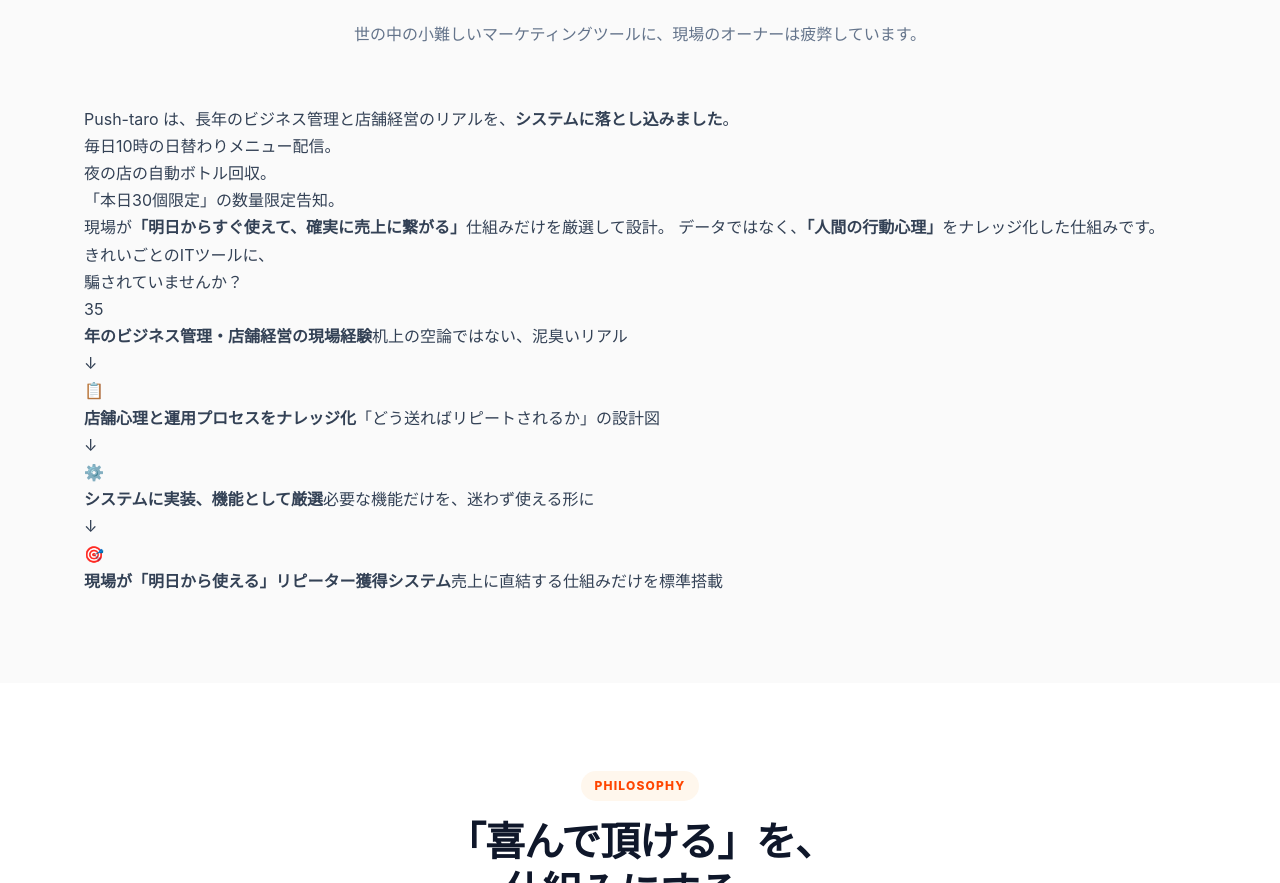
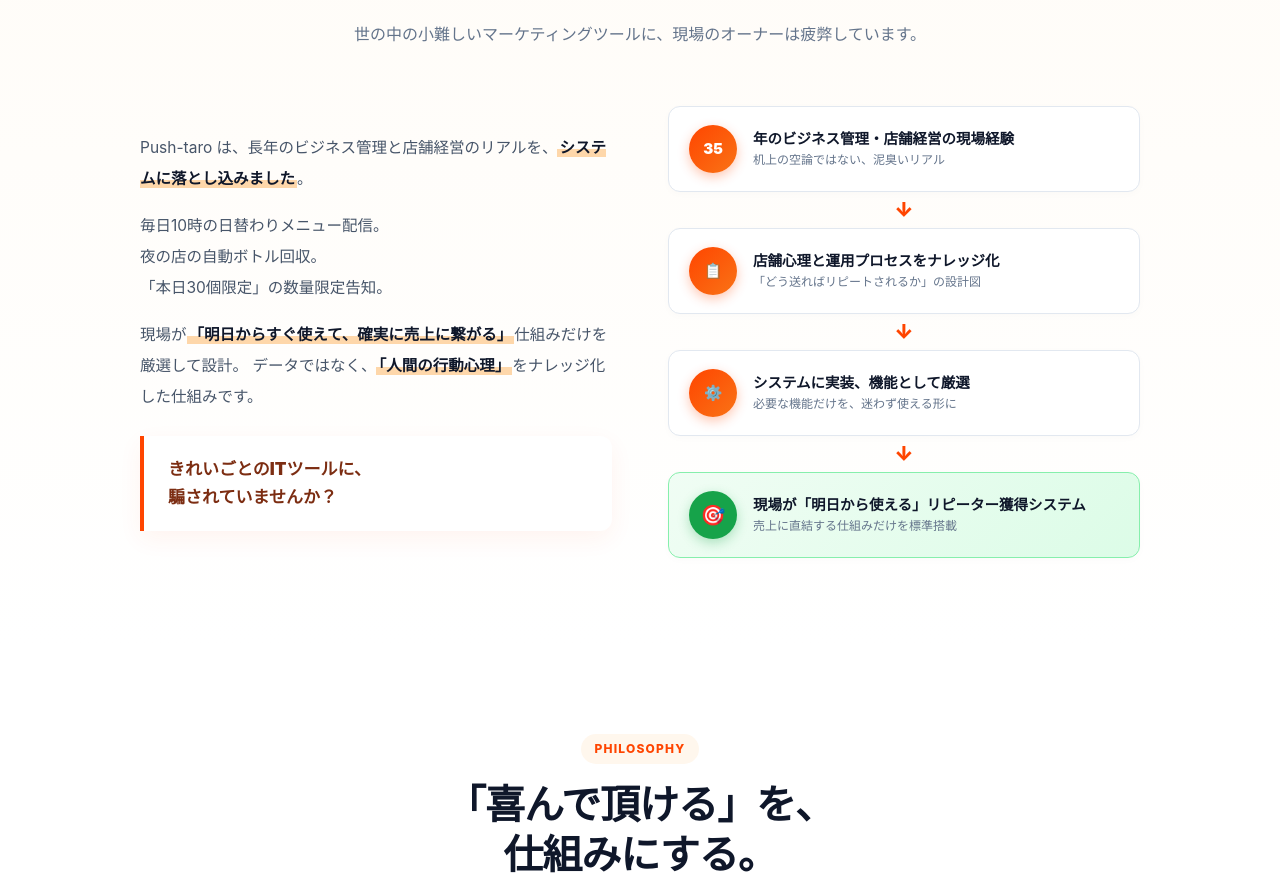
Before and after one commit to thellcishii-lang/push-taro, a Next.js app: page / in a window 1280 px wide. Shown: the part 1176-2059 px from the top of the page. Built offline with nearby package versions, Linux system fonts and the light colour scheme; no server answers.

Commit message:
Add styles for story section and steps

```diff
--- a/app/lp.css
+++ b/app/lp.css
@@ -2001,3 +2001,133 @@
     font-size: 14px;
   }
 }
+
+/* ============================================================
+   STORY SECTION（シニアナレッジマネージャー）
+============================================================ */
+.story-section {
+  background: linear-gradient(180deg, #fffbf5 0%, #fff 100%);
+  position: relative;
+  overflow: hidden;
+}
+.story-section::before {
+  content: '';
+  position: absolute;
+  top: -100px;
+  right: -100px;
+  width: 400px;
+  height: 400px;
+  background: radial-gradient(circle, rgba(255,69,0,0.08), transparent 70%);
+  pointer-events: none;
+}
+.story-wrap {
+  display: grid;
+  grid-template-columns: 1fr 1fr;
+  gap: 56px;
+  align-items: center;
+  max-width: 1000px;
+  margin: 0 auto;
+  position: relative;
+  z-index: 1;
+}
+.story-text p {
+  font-size: 15.5px;
+  color: var(--slate-600);
+  line-height: 2;
+  margin-bottom: 16px;
+}
+.story-text strong {
+  color: var(--slate-900);
+  font-weight: 900;
+  background: linear-gradient(transparent 60%, #fed7aa 60%);
+  padding: 0 2px;
+}
+.story-quote {
+  margin: 24px 0 0;
+  padding: 20px 24px;
+  background: #fff;
+  border-left: 4px solid #ff4500;
+  border-radius: 0 12px 12px 0;
+  font-size: 17px;
+  font-weight: 900;
+  color: #7c2d12;
+  line-height: 1.6;
+  box-shadow: 0 8px 24px rgba(255,69,0,0.06);
+}
+.story-flow {
+  display: flex;
+  flex-direction: column;
+  gap: 12px;
+}
+.story-step {
+  display: flex;
+  align-items: center;
+  gap: 16px;
+  background: #fff;
+  border: 1px solid var(--slate-200);
+  border-radius: 12px;
+  padding: 18px 20px;
+  transition: all 0.25s;
+  box-shadow: 0 2px 8px rgba(0,0,0,0.02);
+}
+.story-step:hover {
+  border-color: #ff4500;
+  box-shadow: 0 8px 24px rgba(255,69,0,0.1);
+  transform: translateX(4px);
+}
+.story-step.is-final {
+  background: linear-gradient(135deg, #f0fdf4, #dcfce7);
+  border-color: #86efac;
+}
+.story-step-num {
+  width: 48px;
+  height: 48px;
+  border-radius: 50%;
+  background: linear-gradient(135deg, #ff4500, #f97316);
+  color: #fff;
+  font-weight: 900;
+  font-size: 15px;
+  display: flex;
+  align-items: center;
+  justify-content: center;
+  flex-shrink: 0;
+  box-shadow: 0 4px 12px rgba(255,69,0,0.3);
+}
+.story-step.is-final .story-step-num {
+  background: #16a34a;
+  box-shadow: 0 4px 12px rgba(22,163,74,0.3);
+  font-size: 20px;
+}
+.story-step-text {
+  display: flex;
+  flex-direction: column;
+  gap: 2px;
+  line-height: 1.5;
+}
+.story-step-text strong {
+  font-size: 14.5px;
+  font-weight: 800;
+  color: var(--slate-900);
+}
+.story-step-text span {
+  font-size: 12px;
+  color: var(--slate-500);
+}
+.story-arrow {
+  text-align: center;
+  color: #ff4500;
+  font-size: 20px;
+  font-weight: 900;
+  line-height: 1;
+  margin: -4px 0;
+}
+
+@media (max-width: 900px) {
+  .story-wrap {
+    grid-template-columns: 1fr;
+    gap: 32px;
+  }
+  .story-step:hover {
+    transform: none;
+  }
+}
```
